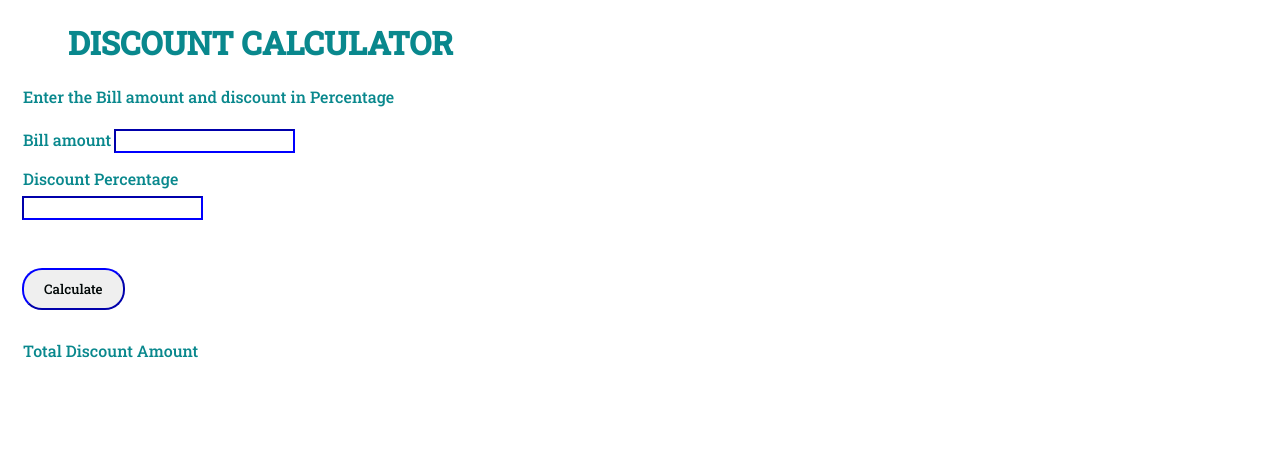
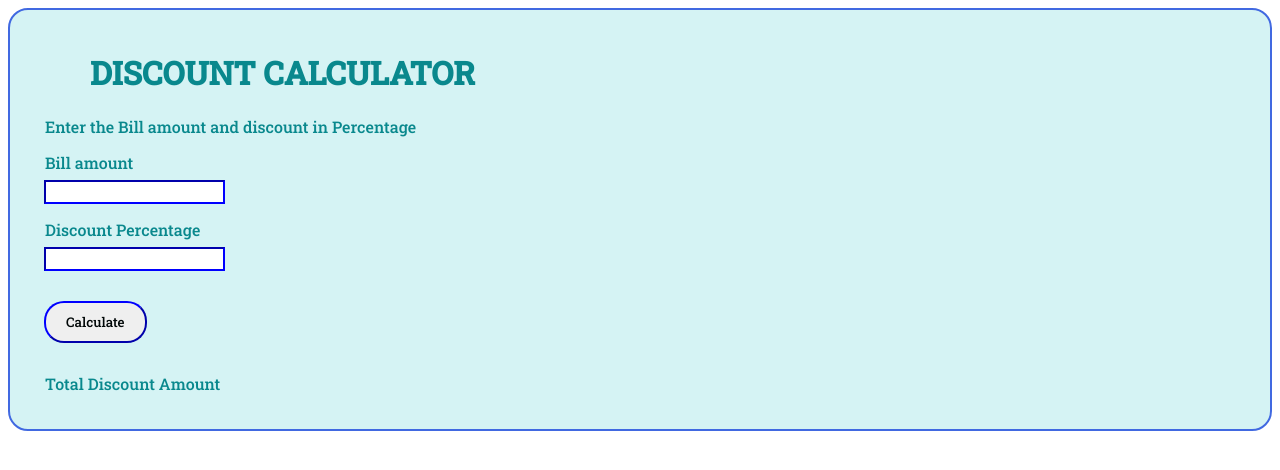
Before and after one commit to kokarevishakha/MyProfile, a plain HTML site: page discountCalculator.html in a window 1280 px wide. Drawn offline with Linux system fonts and the light colour scheme.

Commit message:
Design Discount page

```diff
--- a/discountCalculator.html
+++ b/discountCalculator.html
@@ -25,6 +25,10 @@
         border-color: blue;
         font-family: 'Poppins', sans-serif;
         font-family: 'Roboto Slab', serif;
+
+    }
+    input[type="number"] {
+        color: rgb(9, 136, 141);
     }
     div{
         margin: 15px;
@@ -43,25 +47,32 @@
       background-color: rgb(62, 147, 150);
 
     }
+    form {
+        border: 2px solid royalblue;
+        padding: 20px;
+        background-color: rgb(213, 243, 244);
+        cursor: pointer;
+        border-radius: 20px;
+    }
     </style>
 </head>
 <body>
-
-        <h1>DISCOUNT CALCULATOR</h1>
+   <form>
+    <h1>DISCOUNT CALCULATOR</h1>
     <div>
         Enter the Bill amount and discount in Percentage </div>
 
-        <div>Bill amount
+        <div>Bill amount <br>
             <input  type="number" />
         </div>
 
         <div>Discount Percentage  <br>
        <input  type="number" />
         </div>
-        <br>
         <button class="calButton" type="calculate">Calculate</button>
         <div>
             Total Discount Amount
         </div>
+    </form>
 </body>
 </html>
```
